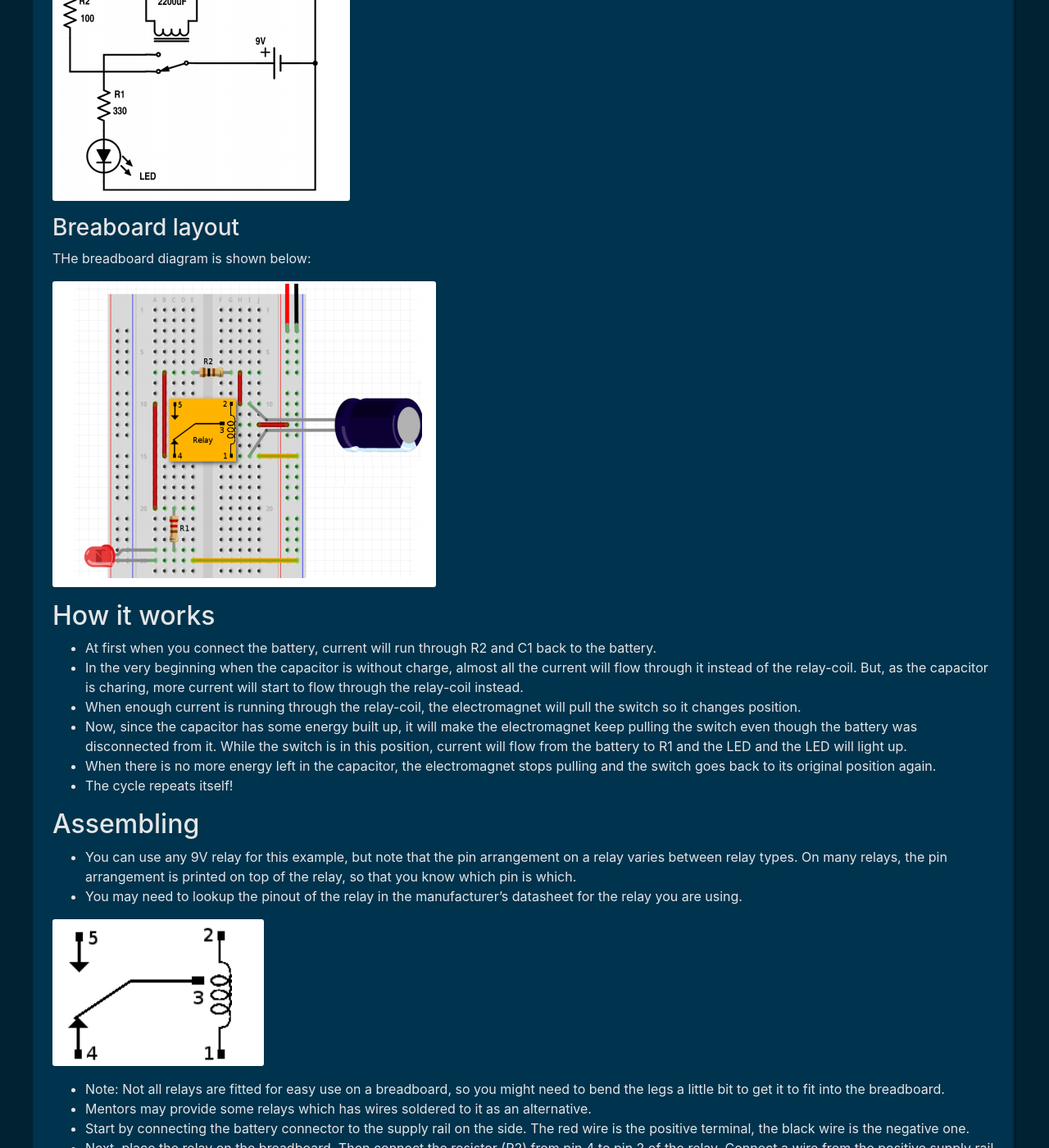
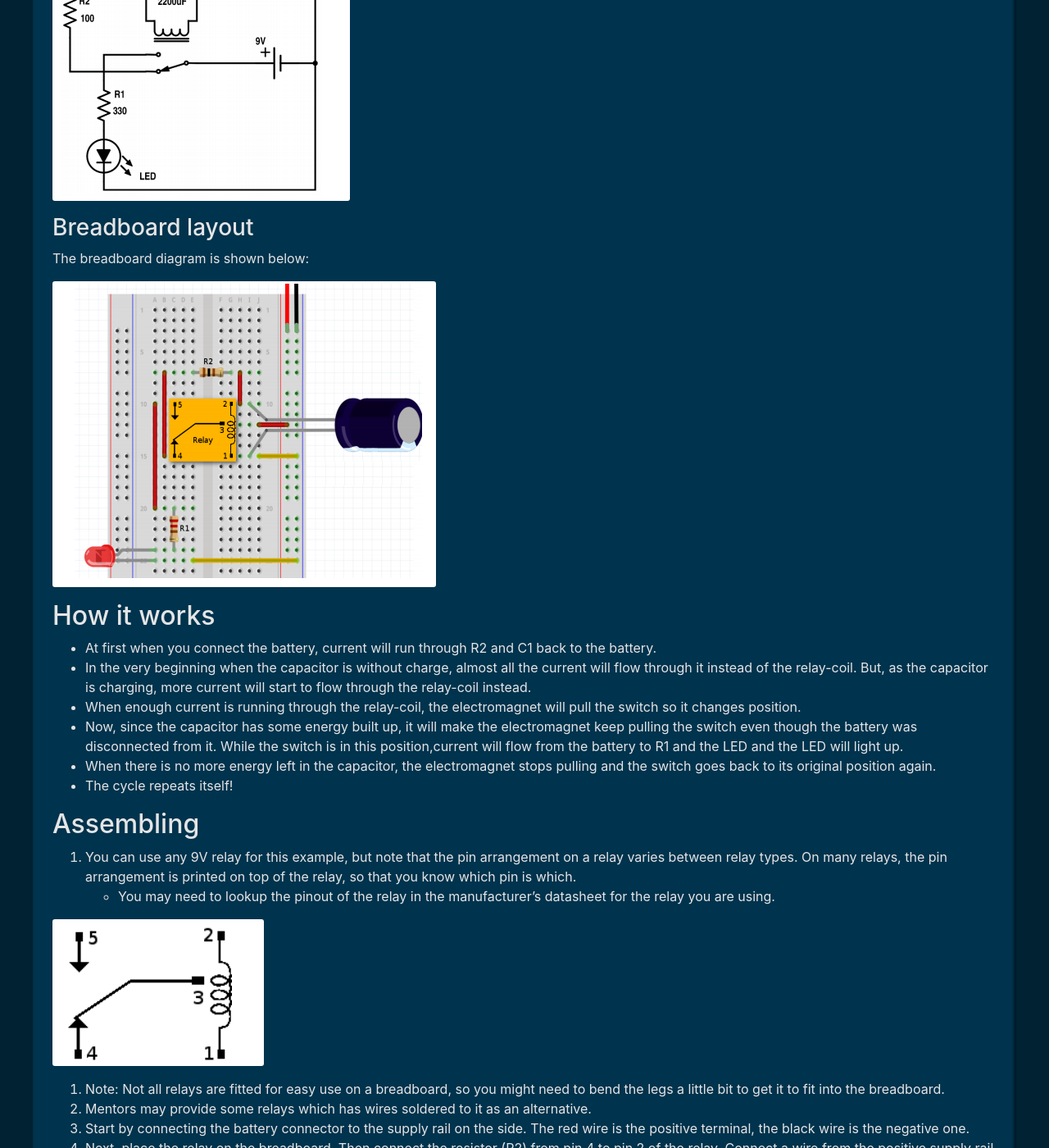
Before and after one commit to CoderdojoAthlone/coderdojoathlone.github.io, a Jekyll site: the page built from _posts/en/resources/2019-09-25-relay-led-blink.md, in a window 1280 px wide and 1400 px high, scrolled down 856 px. Shown: the whole window at 82% size. Built offline with Jekyll 4.4.1, drawn with Linux system fonts in a browser that asks for light colours; our own code applies the rules of GitHub Pages for plain Markdown files.

Commit message:
Updates/fixes post review

```diff
--- a/_posts/en/resources/2019-09-25-relay-led-blink.md
+++ b/_posts/en/resources/2019-09-25-relay-led-blink.md
@@ -31,49 +31,49 @@ Components required for this experiment include:
 <img class="img-fluid" src="{{'assets/posts/2019-09-25-relay-led-blink/relayBlink.png' | relative_url}}"/>
 
 
-### Breaboard layout
+### Breadboard layout
 
-THe breadboard diagram is shown below:
+The breadboard diagram is shown below:
 
 <img class="img-fluid" src="{{'assets/posts/2019-09-25-relay-led-blink/relayBlinkBreadboard.png' | relative_url}}"/>
 
 
 ## How it works
 * At first when you connect the battery, current will run through R2 and C1 back to the battery.
-* In the very beginning when the capacitor is without charge, almost all the current will flow through it instead of the relay-coil. But, as the capacitor is charing, more current will start to flow through the relay-coil instead.
+* In the very beginning when the capacitor is without charge, almost all the current will flow through it instead of the relay-coil.
+But, as the capacitor is charging, more current will start to flow through the relay-coil instead.
 * When enough current is running through the relay-coil, the electromagnet will pull the switch so it changes position.
-* Now, since the capacitor has some energy built up, it will make the electromagnet keep pulling
-the switch even though the battery was disconnected from it. While the switch is in this position,
-current will flow from the battery to R1 and the LED and the LED will light up.
+* Now, since the capacitor has some energy built up, it will make the electromagnet keep pulling the switch even though the battery was disconnected from it.
+While the switch is in this position,current will flow from the battery to R1 and the LED and the LED will light up.
 * When there is no more energy left in the capacitor, the electromagnet stops pulling and the switch goes back to its original position again.
 * The cycle repeats itself!
 
 ## Assembling
 
-* You can use any 9V relay for this example, but note that the pin arrangement on a relay varies
+1. You can use any 9V relay for this example, but note that the pin arrangement on a relay varies
 between relay types. On many relays, the pin arrangement is printed on top of the relay, so that
 you know which pin is which.
 * You may need to lookup the pinout of the relay in the manufacturer's datasheet for the relay you are using.
 
-<img class="img-fluid" src="{{'assets/posts/2019-09-25-relay-led-blink/relayArrangement.png' | relative_url}}"/>
+  <img class="img-fluid" src="{{'assets/posts/2019-09-25-relay-led-blink/relayArrangement.png' | relative_url}}"/>
 
 
-* Note: Not all relays are fitted for easy use on a breadboard, so you might need to bend the legs a little
+2. Note: Not all relays are fitted for easy use on a breadboard, so you might need to bend the legs a little
 bit to get it to fit into the breadboard.
-* Mentors may provide some relays which has wires soldered to it as an alternative.
-* Start by connecting the battery connector to the supply rail on the side. The red wire is the
+3. Mentors may provide some relays which has wires soldered to it as an alternative.
+4. Start by connecting the battery connector to the supply rail on the side. The red wire is the
 positive terminal, the black wire is the negative one.
-* Next, place the relay on the breadboard. Then connect the resistor (R2) from pin 4 to pin 2 of the
+4. Next, place the relay on the breadboard. Then connect the resistor (R2) from pin 4 to pin 2 of the
 relay. Connect a wire from the positive supply rail to the relay input (pin 3) and from the negative
 supply rail to the relay coil (pin 1).
-* Add the capacitor over the relay coil. The relay coil doesn't have a positive or negative side, but
+6. Add the capacitor over the relay coil. The relay coil doesn't have a positive or negative side, but
 this type of capacitor, polarized capacitor, does. So place the capacitor with the negative pin at
 the lower end (pin 1) since we have connected the negative battery terminal here.
-* The negative pin of the capacitor is usually marked with a “-” (minus sign) or a zero
-* Now, if you power up the circuit you should hear a clicking sound. If not, check your connections
+7. The negative pin of the capacitor is usually marked with a “-” (minus sign) or a zero
+8. Now, if you power up the circuit you should hear a clicking sound. If not, check your connections
 before proceeding. A smart thing to check is the voltage on the relay coil. If there is no voltage
 there, something is wrong.
-* When you have gotten the clicking sound, it's time to connect the resistor (R1) and the Light
+9. When you have gotten the clicking sound, it's time to connect the resistor (R1) and the Light
 Emitting Diode (LED). Connect them from the second output of the relay (pin 5) and back to the
 negative battery terminal (as shown in the diagram above).
 
```
